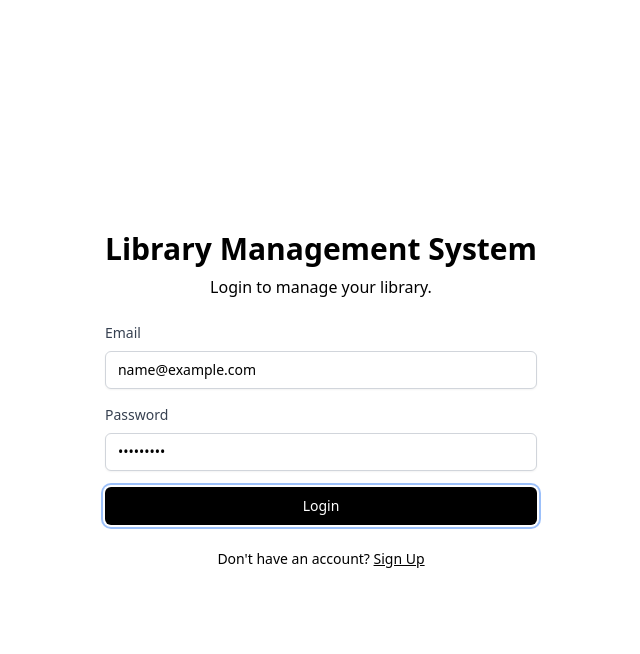
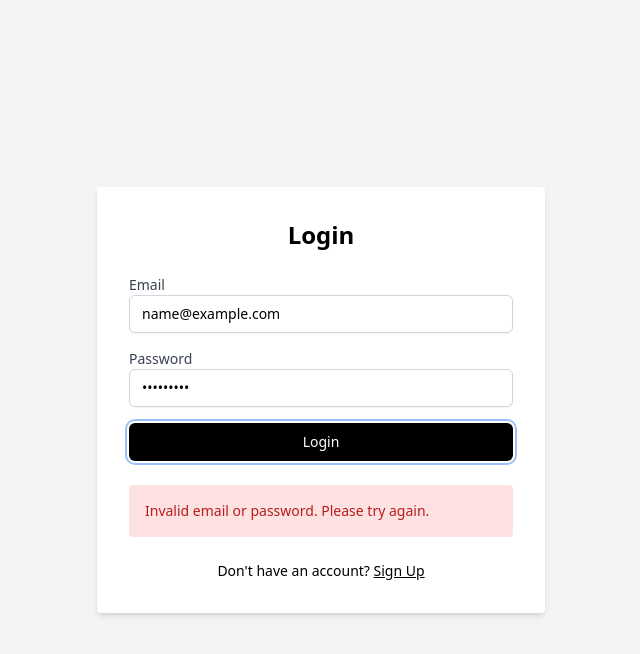
Before and after one commit to imthadh-ahamed/Library-Management-System, a React (Create React App) app in the folder frontend/: page / in a window 1280 px wide. Both pictures are taken after typing "name@example.com", "Sample123" into the empty fields and a click on the button "Login". Shown: the top 654 px of the page, without its empty margins (319-959 px from the left). Built offline with nearby package versions, Linux system fonts and the light colour scheme.

Commit message:
Update some validations

```diff
--- a/frontend/src/Pages/login.tsx
+++ b/frontend/src/Pages/login.tsx
@@ -1,43 +1,62 @@
-import { FC, useState } from "react";
-import { Label, Input, Button } from "../UI/Index";
+import React, { useState } from "react";
+import { useNavigate } from "react-router-dom";
+import { Button, Input } from "../UI/Index";
 import { Link } from "react-router-dom";
 
-const LoginPage: FC = () => {
+const LoginPage: React.FC = () => {
   const [email, setEmail] = useState("");
   const [password, setPassword] = useState("");
   const [errors, setErrors] = useState<{ email?: string; password?: string }>(
     {}
   );
+  const [errorMessage, setErrorMessage] = useState("");
+  const navigate = useNavigate();
 
-  const validate = () => {
+  const handleSubmit = async (e: React.FormEvent) => {
+    e.preventDefault();
+    // Reset error message and errors
+    setErrorMessage("");
+    setErrors({});
+
+    let formIsValid = true;
     const newErrors: { email?: string; password?: string } = {};
-    if (!email) newErrors.email = "Email is required";
-    else if (!/\S+@\S+\.\S+/.test(email)) newErrors.email = "Email is invalid";
-    if (!password) newErrors.password = "Password is required";
-    return newErrors;
-  };
 
-  const handleSubmit = (e: React.FormEvent) => {
-    e.preventDefault();
-    const validationErrors = validate();
-    if (Object.keys(validationErrors).length > 0) {
-      setErrors(validationErrors);
-    } else {
-      // Handle form submission
-      console.log("Form submitted", { email, password });
+    if (!email) {
+      formIsValid = false;
+      newErrors.email = "Email is required.";
+    }
+
+    if (!password) {
+      formIsValid = false;
+      newErrors.password = "Password is required.";
+    }
+
+    setErrors(newErrors);
+
+    if (formIsValid) {
+      // Dummy check for email and password
+      if (email === "user@example.com" && password === "password123") {
+        // Redirect to home page on successful login
+        navigate("/home");
+      } else {
+        // Show error message on failure
+        setErrorMessage("Invalid email or password. Please try again.");
+      }
     }
   };
 
   return (
-    <div className="flex min-h-[100dvh] flex-col items-center justify-center bg-background px-4 py-12 sm:px-6 lg:px-8">
-      <div className="mx-auto max-w-md space-y-6">
-        <div className="space-y-2 text-center">
-          <h1 className="text-3xl font-bold">Library Management System</h1>
-          <p className="text-muted-foreground">Login to manage your library.</p>
-        </div>
+    <div className="flex items-center justify-center min-h-screen bg-gray-100">
+      <div className="w-full max-w-md p-8 space-y-6 bg-white rounded shadow-md">
+        <h2 className="text-2xl font-bold text-center">Login</h2>
         <form onSubmit={handleSubmit} className="space-y-4">
-          <div className="space-y-2">
-            <Label htmlFor="email">Email</Label>
+          <div>
+            <label
+              htmlFor="email"
+              className="block text-sm font-medium text-gray-700"
+            >
+              Email
+            </label>
             <Input
               id="email"
               type="email"
@@ -49,10 +68,13 @@ const LoginPage: FC = () => {
               <p className="text-red-500 text-sm">{errors.email}</p>
             )}
           </div>
-          <div className="space-y-2">
-            <div className="flex items-center justify-between">
-              <Label htmlFor="password">Password</Label>
-            </div>
+          <div>
+            <label
+              htmlFor="password"
+              className="block text-sm font-medium text-gray-700"
+            >
+              Password
+            </label>
             <Input
               id="password"
               type="password"
@@ -68,6 +90,11 @@ const LoginPage: FC = () => {
             Login
           </Button>
         </form>
+        {errorMessage && (
+          <div className="p-4 mt-4 text-sm text-red-700 bg-red-100 rounded">
+            {errorMessage}
+          </div>
+        )}
         <div className="text-center text-sm">
           Don't have an account?{" "}
           <Link to="/signup" className="underline">
```
